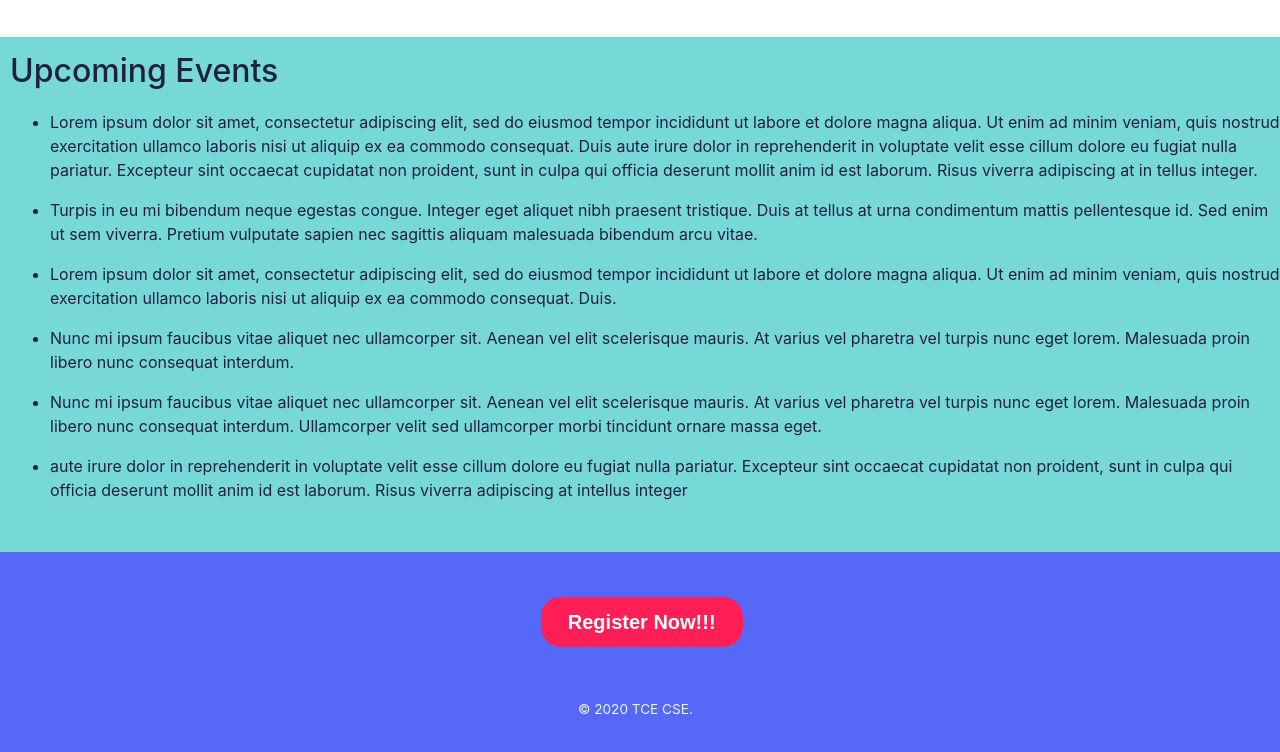
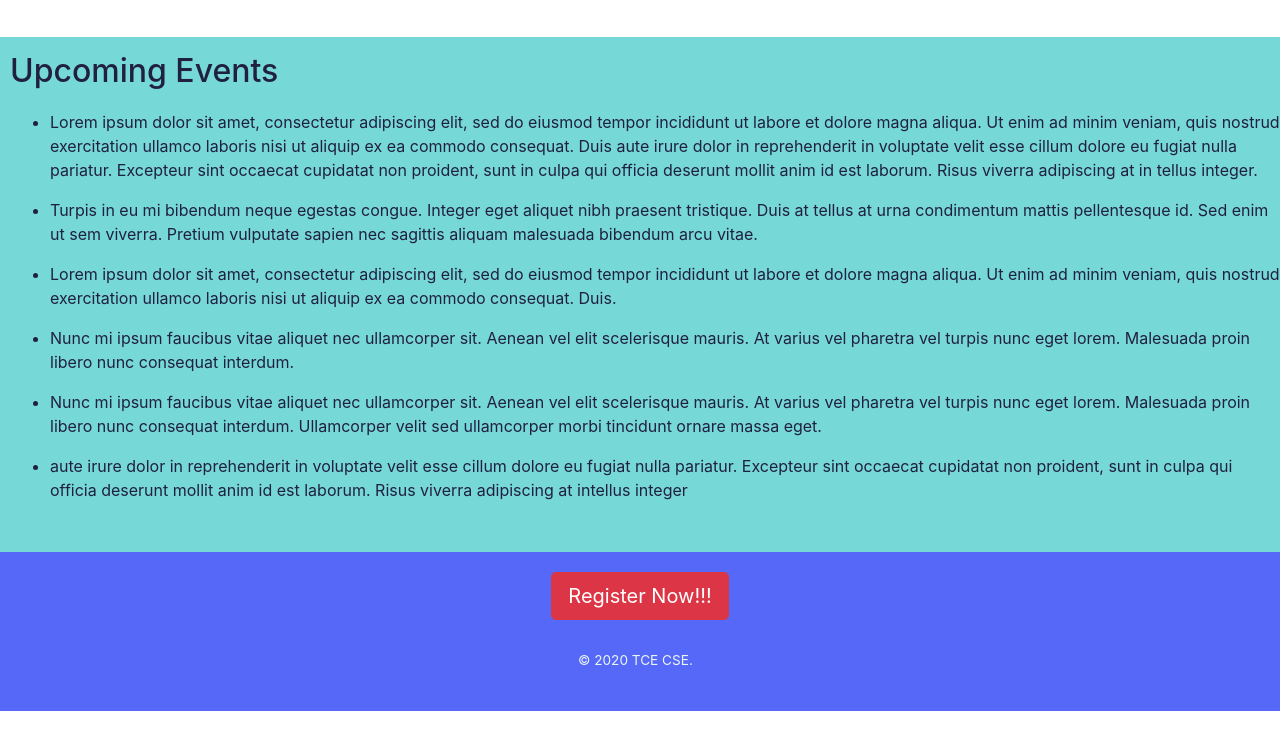
Before and after one commit to ArunMurugan78/Web-dev-team, a plain HTML site: page winners-page.html in a window 1280 px wide. Shown: the part 1041-1793 px from the top of the page. After the commit the page ends 1752 px from the top, so only its background shows below. Drawn offline with nearby package versions, Linux system fonts and the light colour scheme.

Commit message:
fixed the button problem

```diff
--- a/winners-page.html
+++ b/winners-page.html
@@ -43,11 +43,14 @@
       <div class="carousel-inner">
         <div class="carousel-item active" style="background-color:#fb7b6b;">
           <img class="d-block" src="avatar.png" alt="First slide">
+          <div class="carousel-caption d-none d-xs-block">
+          <h5 class="text-center" style="color:white">Coder of the Month</h5>
+          </div>
           <div class="carousel-caption d-none d-md-block">
             <p class="intro">Lorem ipsum dolor sit amet, consectetur adipiscing elit, sed do eiusmod tempor incididunt ut labore et dolore magna aliqua. Ut enim ad minim veniam, quis nostrud exercitation ullamco laboris nisi ut aliquip ex ea commodo consequat.
               Duis.
             </p>
-            <h5>Coder of the Month</h5>
+             <h5>Coder of the Month</h5>
             <p>Tom</p>
           </div>
         </div>
@@ -190,8 +193,11 @@
     </div>
   </div>
   <div class="bottom-container">
-    <a href="https://arunmurugan78.github.io/Web-dev-team/registration-page.html" class="myButton">Register Now!!!</a>
+  <div class=" row justify-content-center align-items-center">
+    <button href="https://arunmurugan78.github.io/Web-dev-team/registration-page.html" class="btn btn-lg btn-danger">Register Now!!!</button>
+     </div>
     <p class="tm">© 2020 TCE CSE.</p>
+
   </div>
 
 
```
